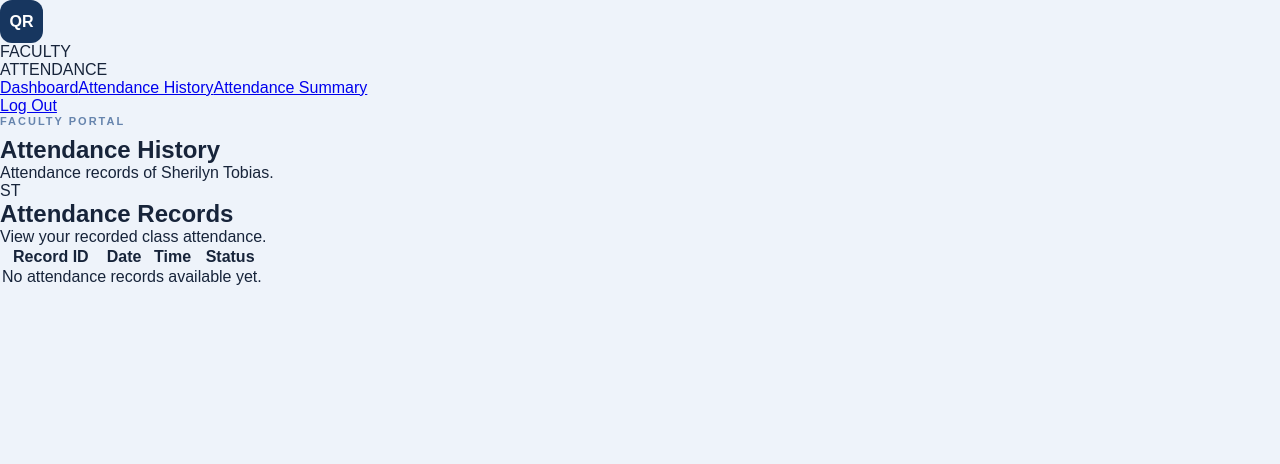
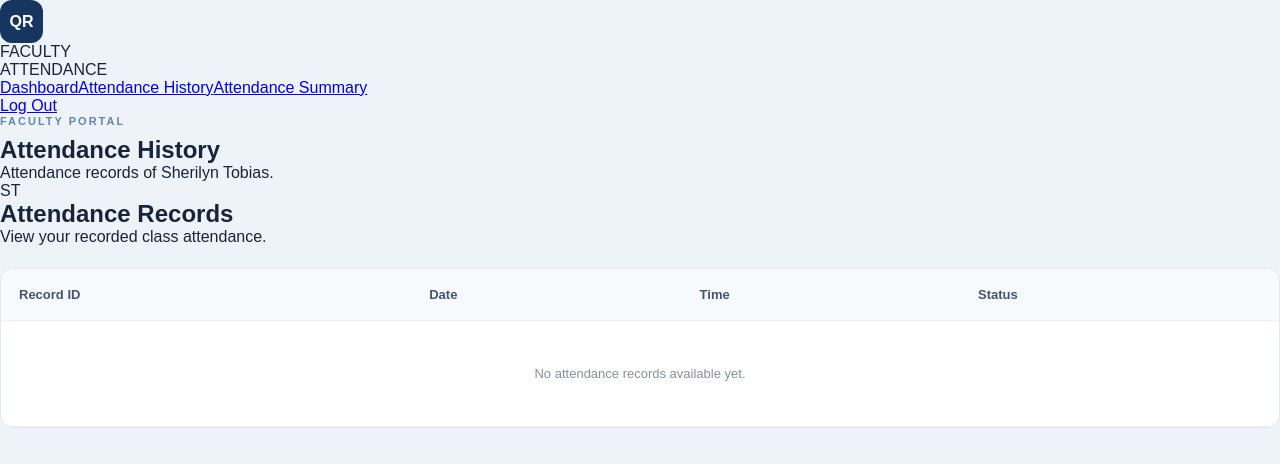
Before and after one commit to bayatanrachel/Faculty-Attendance-Monitoring-Rachel, a Next.js app: page /history in a window 1280 px wide. Shown: the top 464 px of the page. Built offline with nearby package versions, Linux system fonts and the light colour scheme.

Commit message:
Update globals.css

```diff
--- a/app/globals.css
+++ b/app/globals.css
@@ -143,3 +143,43 @@ body {
     font-size: 26px;
   }
 }
+
+
+.history-table-wrap {
+  width: 100%;
+  margin-top: 22px;
+  overflow-x: auto;
+  background: white;
+  border: 1px solid #e2e9f2;
+  border-radius: 13px;
+}
+
+.history-table {
+  width: 100%;
+  border-collapse: collapse;
+  text-align: left;
+}
+
+.history-table th,
+.history-table td {
+  padding: 18px;
+  border-bottom: 1px solid #edf1f6;
+  font-size: 13px;
+  white-space: nowrap;
+}
+
+.history-table th {
+  background: #f7f9fc;
+  color: #405675;
+  font-weight: 700;
+}
+
+.history-table td {
+  color: #64748b;
+}
+
+.history-empty {
+  padding: 45px 15px !important;
+  text-align: center;
+  color: #8491a3 !important;
+}
```
